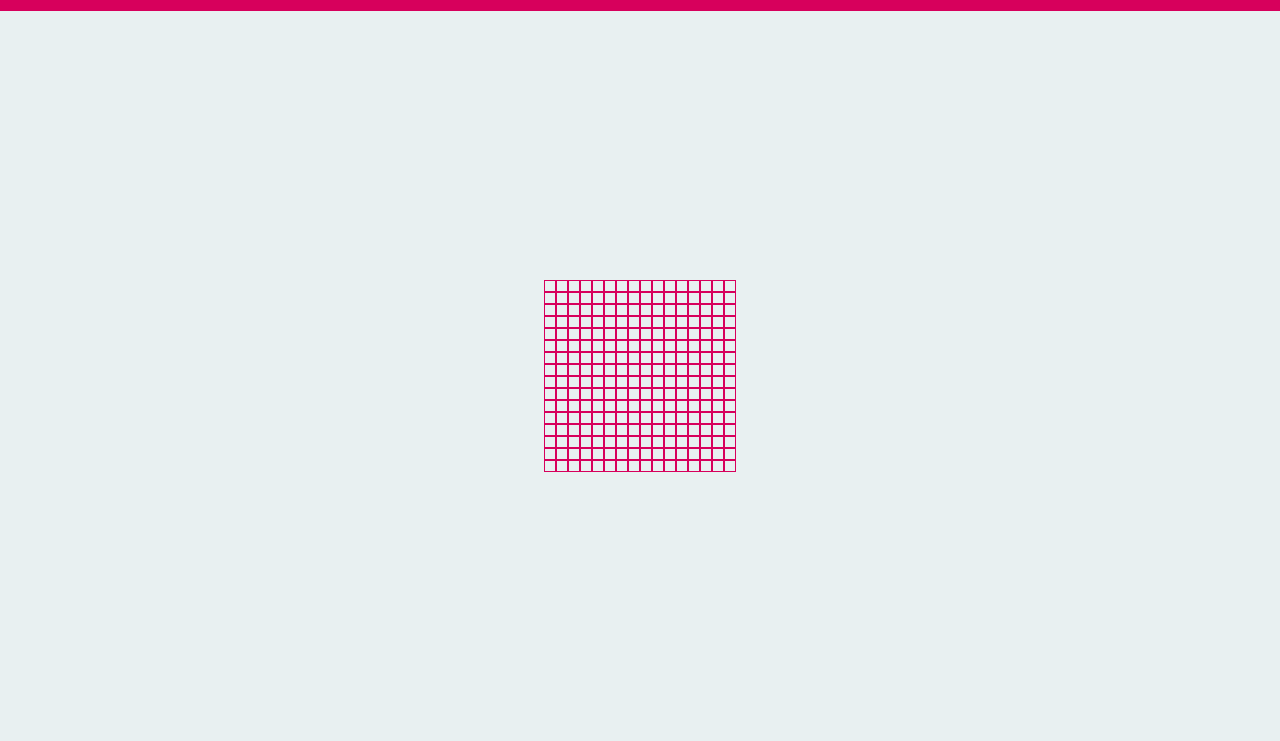
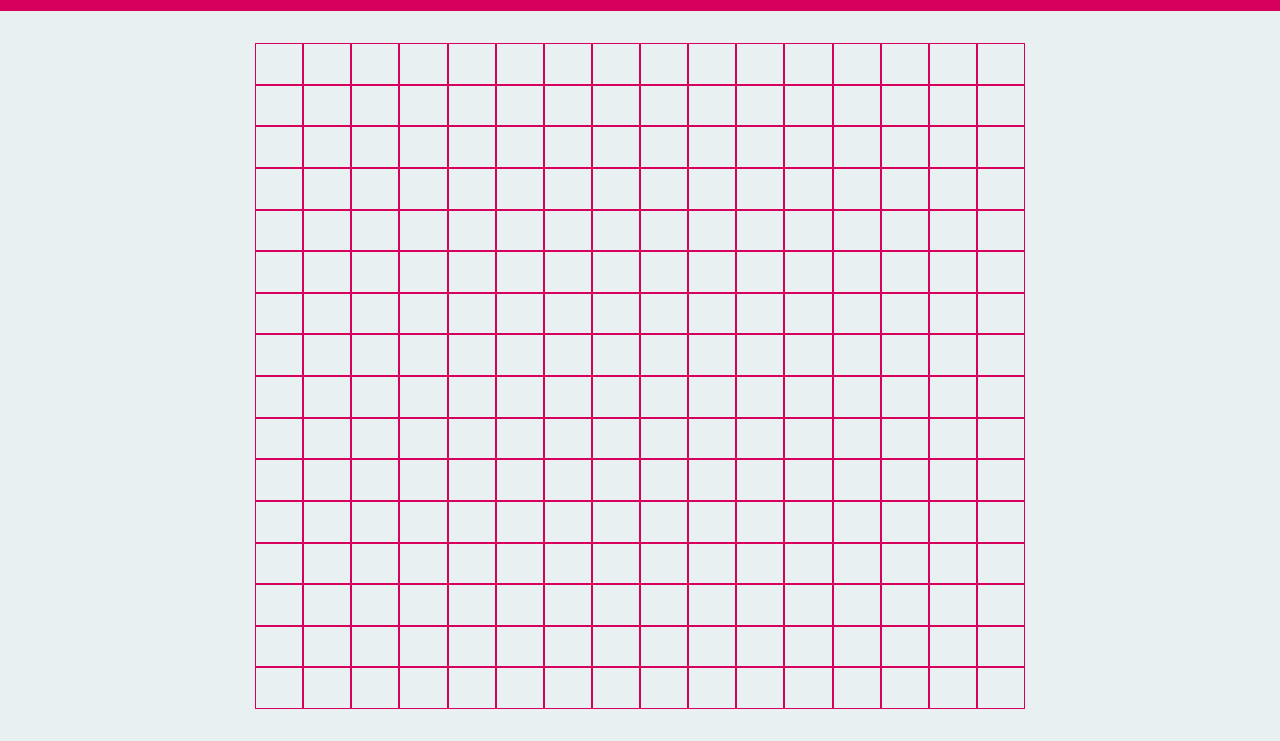
Before and after one commit to abscertainty/etch-a-sketch, a plain HTML site: page index.html in a window 1280 px wide. Shown: the part 59-800 px from the top of the page. Drawn offline with nearby package versions, Linux system fonts and the light colour scheme.

Commit message:
Make the numbers of pixels for grids a constant
The pixels used for drawing the grid is now a constant even if the
dimensions change.

```diff
--- a/style.css
+++ b/style.css
@@ -39,23 +39,21 @@ body {
     flex-direction: column;
     display: flex;
     justify-content: center;
-    align-items: center;
-    padding: 64px;
+    align-items: stretch;
+    padding: 32px 255px;
 }
 
 .row {
    display: flex;
-   height: 12px;
+   flex: auto;
 }
 
 .grid {
-    height: 12px;
-    width: 12px;
-    flex: 1;
+    flex: auto;
     border: 1px #d7005c solid;
 }
 
 .color-change {
-    border: 1px #042926 solid;
+    border: 1px #e8f0f1 solid;
     background-color: #042926;
 }
```
